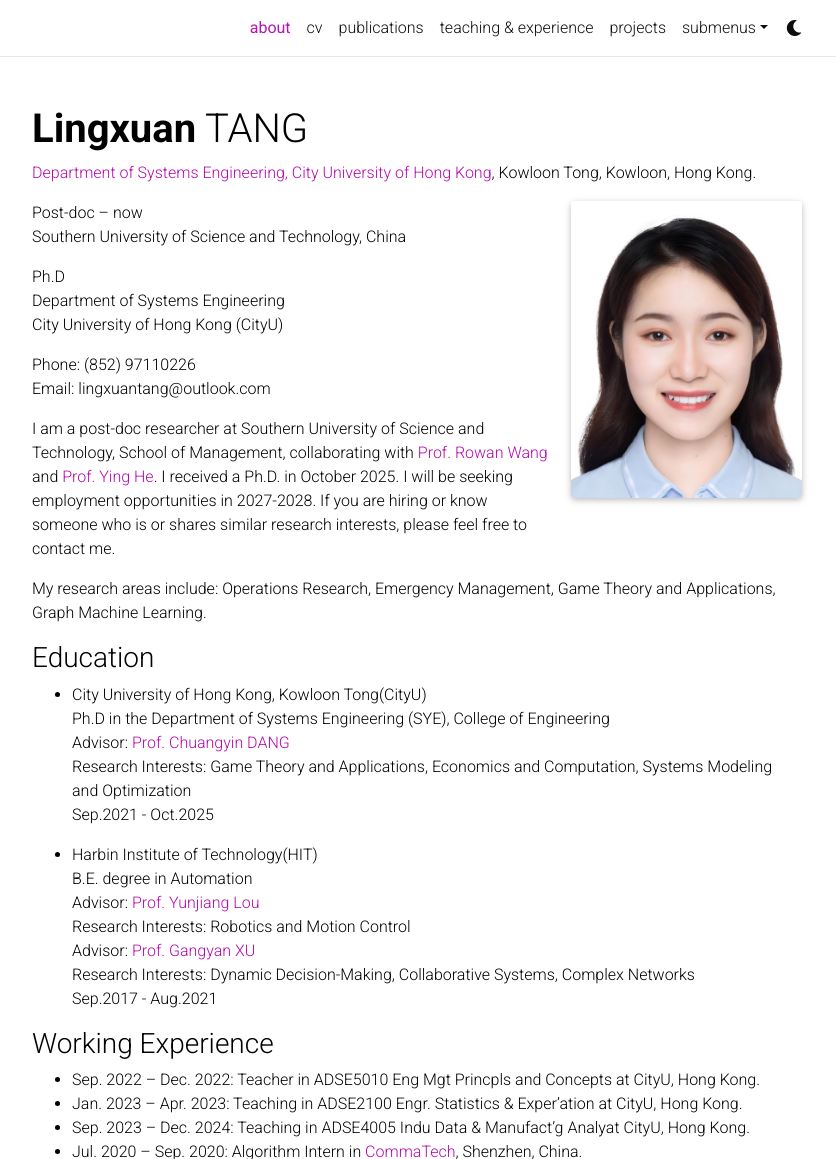
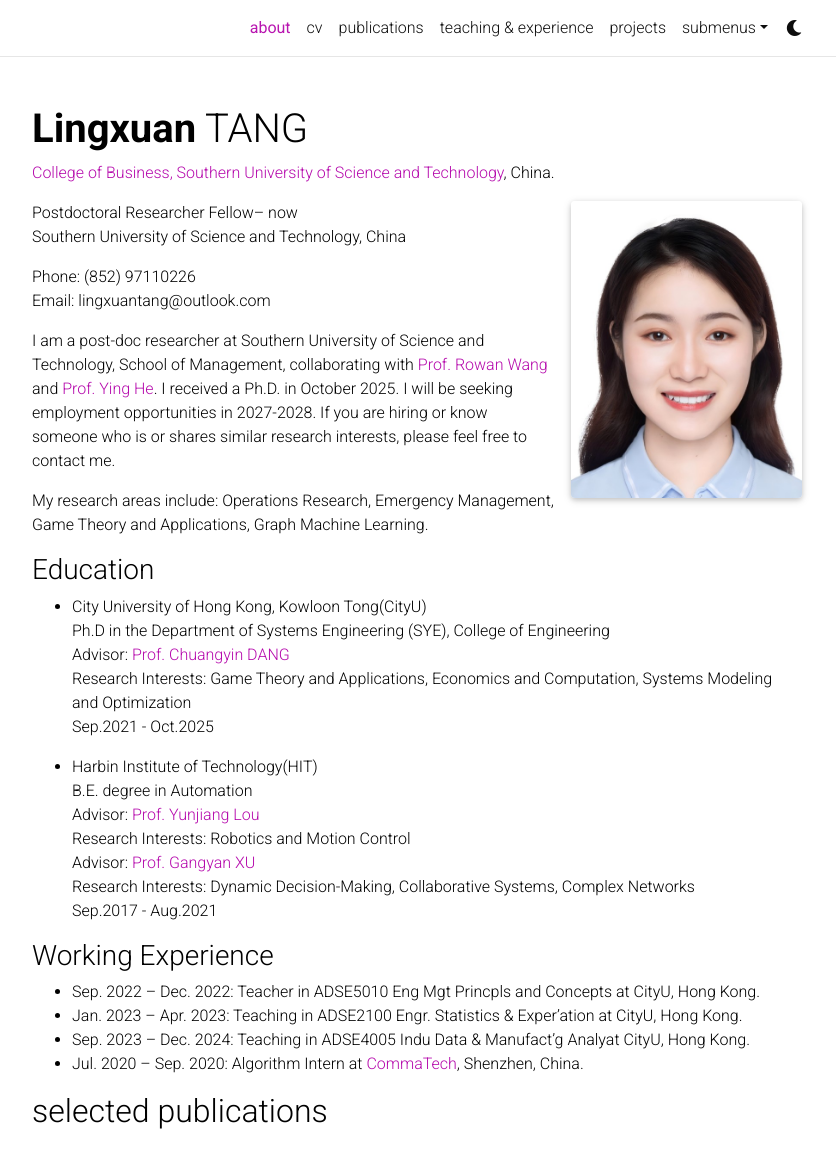
Before and after one commit to LingxuanTANG/LingxuanTANG.github.io, a Jekyll site: the page built from _pages/about.md, in a window 1280 px wide and 1400 px high, cut to the strip 0-1159 px from the top of the window. Shown: the whole strip, without its empty margins (223-1059 px from the left). Built offline with Jekyll 4.4.1, drawn with Linux system fonts in a browser that asks for light colours; comment, search, counter and statistics services are not loaded; a style sheet for code colours, icons or effects is not loaded.

Commit message:
Update about.md

```diff
--- a/_pages/about.md
+++ b/_pages/about.md
@@ -2,7 +2,7 @@
 layout: about
 title: about
 permalink: /
-subtitle: <a href='https://www.cityu.edu.hk/sye/'>Department of Systems Engineering, City University of Hong Kong</a>, Kowloon Tong, Kowloon, Hong Kong.
+subtitle: <a href='https://business.sustech.edu.cn/'>College of Business, Southern University of Science and Technology</a>, China.
 
 profile:
   align: right
@@ -14,12 +14,8 @@ news: false  # includes a list of news items
 selected_papers: true # includes a list of papers marked as "selected={true}"
 social: false  # includes social icons at the bottom of the page
 ---
-Post-doc -- now\\
+Postdoctoral Researcher Fellow-- now\\
 Southern University of Science and Technology, China
-
-Ph.D\\
-Department of Systems Engineering\\
-City University of Hong Kong (CityU)
 
 Phone: (852) 97110226\\
 Email: lingxuantang@outlook.com
@@ -48,4 +44,4 @@ Sep.2017 - Aug.2021
 * Sep. 2022 – Dec. 2022: Teacher in ADSE5010 Eng Mgt Princpls and Concepts at CityU, Hong Kong.
 * Jan. 2023 – Apr. 2023: Teaching in ADSE2100 Engr. Statistics & Exper'ation at CityU, Hong Kong.
 * Sep. 2023 – Dec. 2024: Teaching in ADSE4005 Indu Data & Manufact'g Analyat CityU, Hong Kong.
-* Jul. 2020 – Sep. 2020: Algorithm Intern in [CommaTech](https://www.smartcomma.com/), Shenzhen, China.
+* Jul. 2020 – Sep. 2020: Algorithm Intern at [CommaTech](https://www.smartcomma.com/), Shenzhen, China.
```
